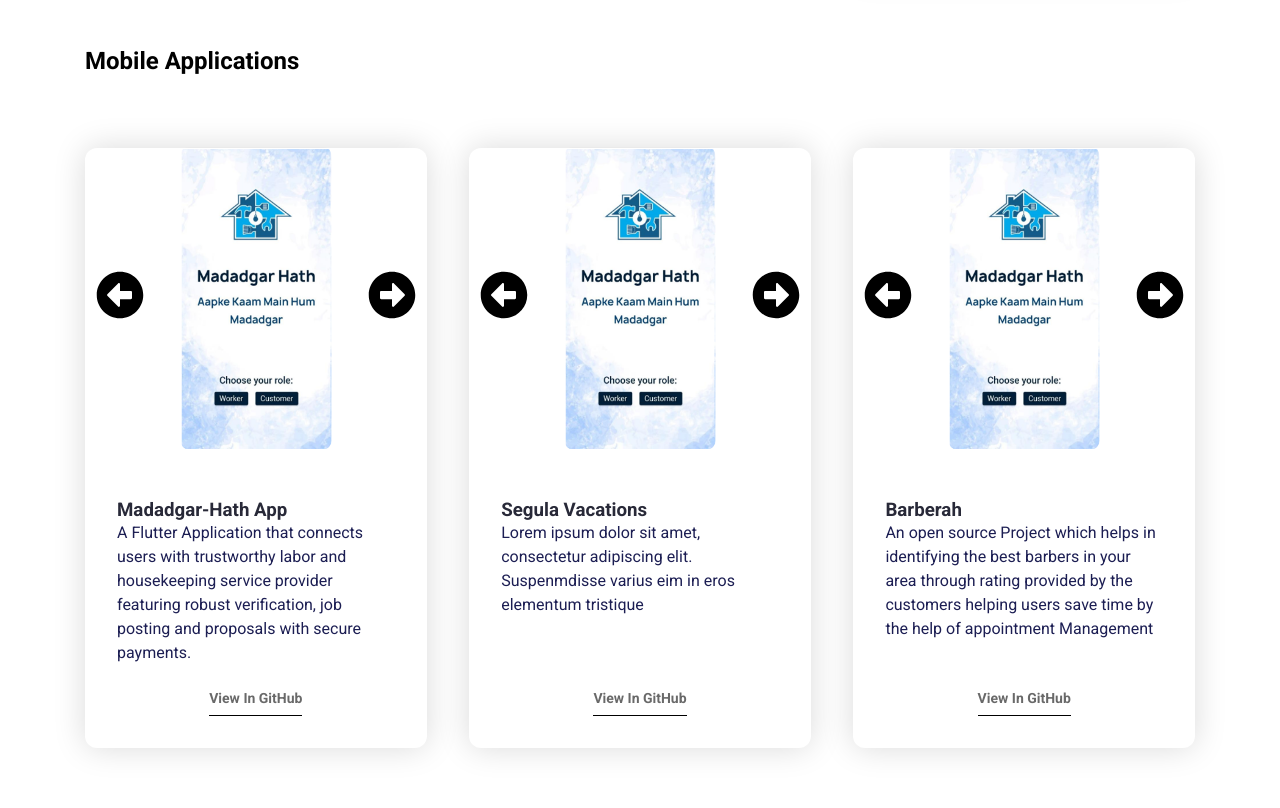
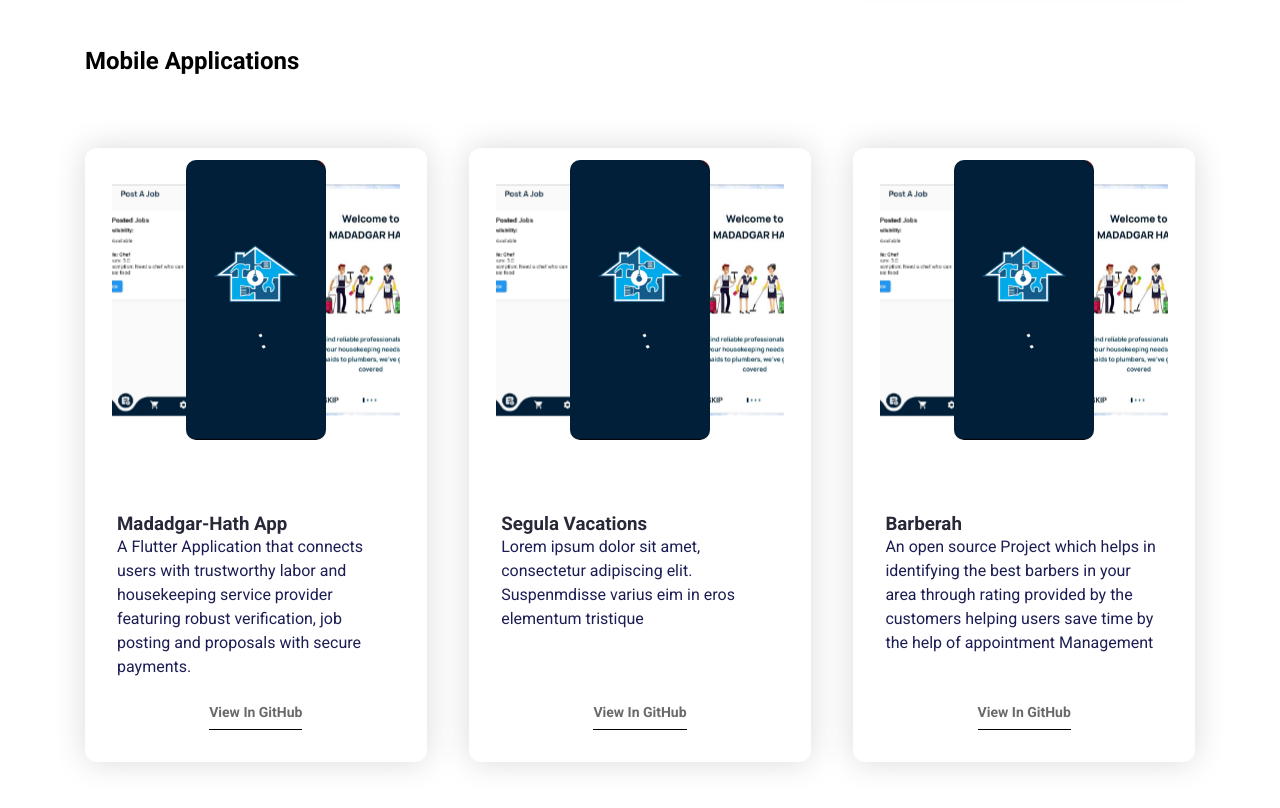
Before and after one commit to arshan-alee/My-Portfolio, a React (Create React App) app: page / in a window 1280 px wide. Shown: the part 3560-4368 px from the top of the page. Built offline with nearby package versions, Linux system fonts and the light colour scheme.

Commit message:
imageslider updated using swiperjs

```diff
--- a/package.json
+++ b/package.json
@@ -10,8 +10,9 @@
     "react-dom": "^18.2.0",
     "react-icons": "^4.10.1",
     "react-router-dom": "^6.14.2",
-    "react-scripts": "5.0.1",
+    "react-scripts": "^5.0.1",
     "react-scroll": "^1.8.9",
+    "swiper": "^10.2.0",
     "web-vitals": "^2.1.4"
   },
   "scripts": {
--- a/src/App.css
+++ b/src/App.css
@@ -406,59 +406,29 @@ h2 {
 .portfolio--section--card:hover path {
   stroke: #006b6a;
 }
-.portfolio--section--slider {
-  position: relative;
-  display: flex;
-  justify-content: center;
-  align-items: center;
+
+.swiper--container {
+  max-width: 18rem;
+  padding: 12px;
+  margin: 0 auto;
 }
 
 .portfolio--section--mobile--image {
   width: 140px;
   height: 280px;
-  border-radius: 8px;
-  margin-top: 10px;
-}
-.arrow {
-  transform: translateY(-50%);
-  transition: color 0.3s ease;
-}
-.right-arrow {
-  position: absolute;
-  top: 50%;
-  right: -90px;
-  font-size: 3rem;
-  color: #000;
-  z-index: 10;
-  cursor: pointer;
-  user-select: none;
+  border-radius: 10px;
 }
 
-.left-arrow {
-  position: absolute;
-  top: 50%;
-  left: -90px;
-  font-size: 3rem;
-  color: #000;
-  z-index: 10;
-  cursor: pointer;
-  user-select: none;
+.swiper-slide {
+  width: auto  !important;
 }
 
-.arrow :hover {
-  color: #3597ff; /* Change the color on hover */
-}
-.slide {
-  opacity: 0;
-  transition-duration: 1s ease;
+.swiper-slide-shadow-left,
+.swiper-slide-shadow-right {
+  display: none !important;
 }
 
-.slide.active {
-  opacity: 1;
-  transition-duration: 1s;
-  transform: scale(1.08);
-}
-/* Portfolio Ends */
+
 
 /* Testimonial */
 .testimonial--section {
--- a/src/Components/ImageSlider.jsx
+++ b/src/Components/ImageSlider.jsx
@@ -1,39 +1,38 @@
 import React, { useState } from 'react';
-import { FaArrowAltCircleRight, FaArrowAltCircleLeft } from 'react-icons/fa';
+import { Swiper, SwiperSlide } from 'swiper/react';
+import 'swiper/css';
+import { EffectCoverflow, Pagination, Navigation } from 'swiper/modules';
 
 export default function ImageSlider({item}) {
-    const homepageIndex = parseInt(item.homepageindex, 10);
-  const [current, setCurrent] = useState(homepageIndex);
-  const length = item.src.length;
+    return(
+    <div className="swiper--container">
+      <Swiper
+        effect={'coverflow'}
+        grabCursor={true}
+        centeredSlides={true}
+        loop={true}
+        slidesPerView={'auto'}
+        coverflowEffect={{
+          rotate: 0,
+          stretch: 0,
+          depth: 100,
+          modifier: 2.5,
+        }}
+        pagination={{ el: '.swiper-pagination', clickable: true }}
+        navigation={{
+          nextEl: '.swiper-button-next',
+          prevEl: '.swiper-button-prev',
+          clickable: true,
+        }}
+        modules={[EffectCoverflow, Pagination, Navigation]}
+        className="swiper_container"
+      >
+        {item.src.map((item, index) => (
+        <SwiperSlide>
+          <img src={item} alt="slide_image" className='portfolio--section--mobile--image' />
+        </SwiperSlide>))}
 
-  const nextSlide = () => {
-    setCurrent(current === length - 1 ? 0 : current + 1);
-  };
-
-  const prevSlide = () => {
-    setCurrent(current === 0 ? length - 1 : current - 1);
-  };
-
-  if (!Array.isArray(item.src) || item.src.length <= 0) {
-    return null;
-  }
-
-  return (
-    <section>
-      <FaArrowAltCircleLeft className='arrow left-arrow' onClick={prevSlide} />
-      <FaArrowAltCircleRight className='arrow right-arrow' onClick={nextSlide} />
-      {item.src.map((item, index) => {
-        return (
-          <div
-            className={index === current ? 'slide active' : 'slide'}
-            key={index}
-          >
-            {index === current && (
-              <img src={item} alt='travel image' className='portfolio--section--mobile--image' />
-            )}
-          </div>
-        );
-      })}
-    </section>
+      </Swiper>
+    </div>
   );
 };
```
Also changed, not shown: 1 other file (tests, documents, lock files or other folders).
